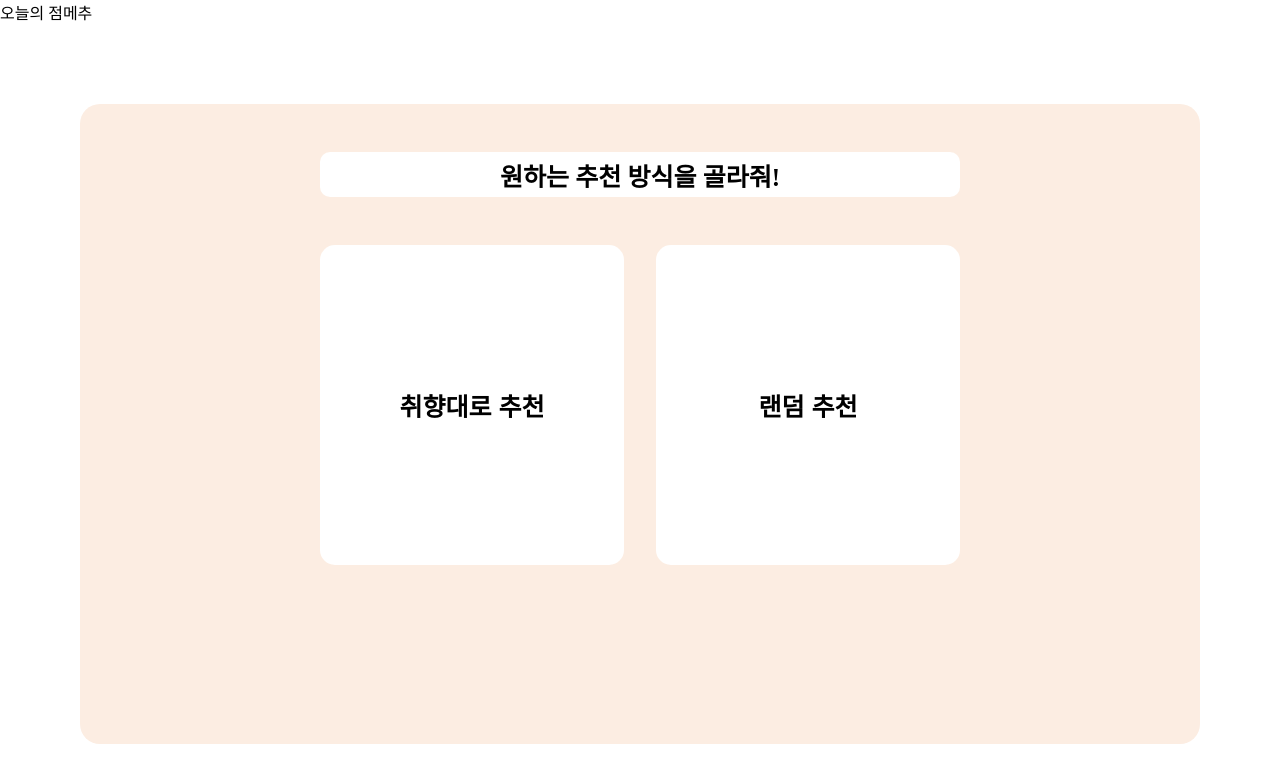
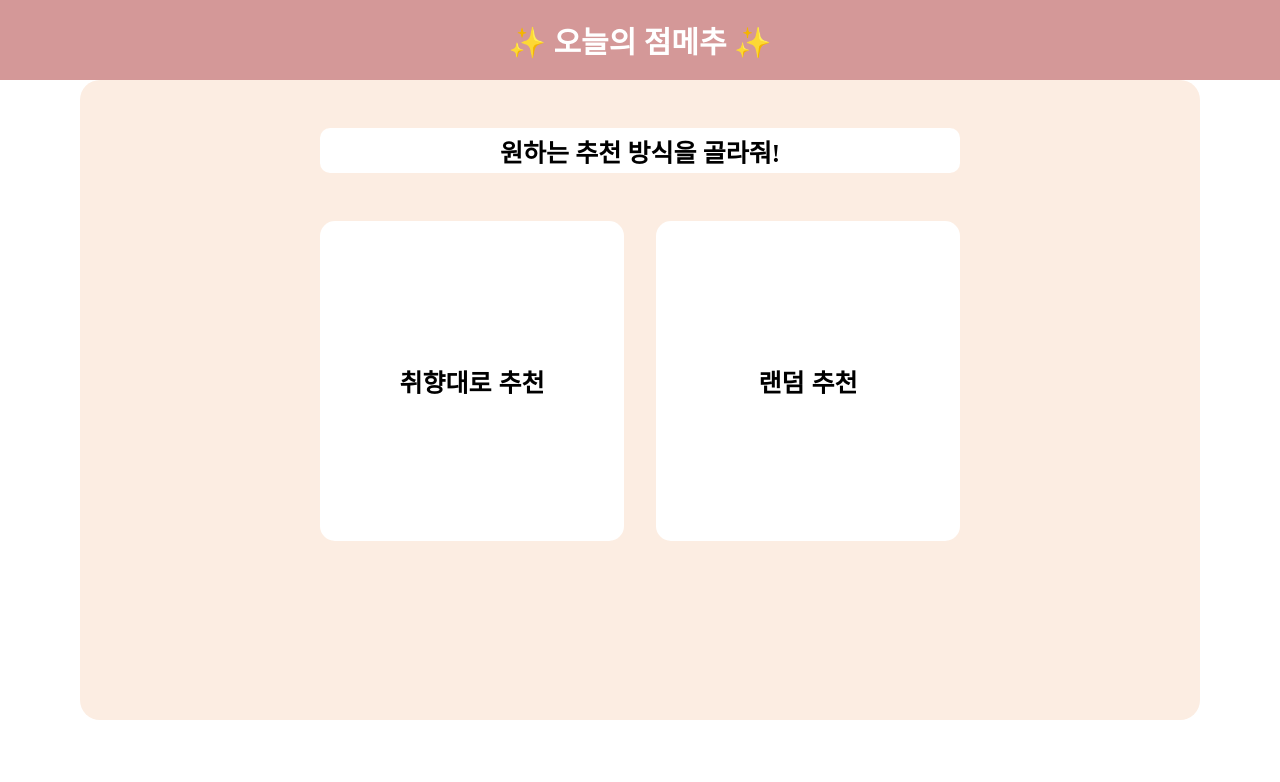
Before and after one commit to DO-SOPT-WEB/SooyeonShin, a React (Vite) app in the folder week3/assign1/: page / in a window 1280 px wide. Shown: the top 782 px of the page. Built offline with nearby package versions, Linux system fonts and the light colour scheme.

Commit message:
fix: 버튼 비활성화

```diff
--- a/week3/assign1/index.html
+++ b/week3/assign1/index.html
@@ -4,7 +4,7 @@
     <meta charset="UTF-8" />
     <link rel="icon" type="image/svg+xml" href="" />
     <meta name="viewport" content="width=device-width, initial-scale=1.0" />
-    <title>점메츄</title>
+    <title>✨점메츄✨</title>
   </head>
   <body>
     <div id="root"></div>
--- a/week3/assign1/src/App.jsx
+++ b/week3/assign1/src/App.jsx
@@ -1,16 +1,61 @@
+import { styled } from "styled-components"
 import Main from "./components/Main"
+import { useState } from "react"
+
+
 
 function App() {
+  const [type,setType]=useState(0);
+
+  const onType=(_type)=>{
+    setType(_type);
+  }
 
   return (
     <>
-      <header>
-        오늘의 점메추
-      </header>
-      <Main></Main>
+      <Header>
+          ✨ 오늘의 점메추 ✨
+          {(type===0)||<button type="button">처음으로</button>}
+      </Header>
+      <Main onType={onType} gotobase={0}></Main>
 
     </>
   )
 }
 
+const Header=styled.header`
+  position: fixed;
+  width: 100%;
+  height: 5rem;
+  background-color: #d49898;
+
+  display: flex;
+  justify-content: center;
+  align-items: center;
+
+  font-size: 30px;
+  font-weight: 800;
+  color: #fff;
+
+  & > button{
+    position: fixed;
+    right: 5rem;
+    width: 10rem;
+    height: 3rem;
+    border: none;
+    border-radius: 10px;
+    background-color: #fcede2;
+
+    //글자
+    font-size:25px;
+    font-weight: 600;
+    color: #d49898;
+
+    &:hover{
+      background-color: #f2dcdc;
+      cursor: pointer;
+    }
+  }
+`
+
 export default App
--- a/week3/assign1/src/components/Main.jsx
+++ b/week3/assign1/src/components/Main.jsx
@@ -9,7 +9,7 @@ import StageThree from "./StageThree";
 import ResultMenu from "./ResultMenu";
 import Random from "./Random";
 
-const Main =()=>{
+const Main =(props)=>{
   const [type,setType]=useState(0); //취향대로 추천인지(1), 랜덤추천인지(2)
   const [stage,setStage]= useState(0); //몇번째 단계인지 나타내주기
   const [title, setTitle] = useState("원하는 추천 방식을 골라줘!");
@@ -19,6 +19,7 @@ const Main =()=>{
   //랜덤인지 취향인지
   const changeType=(_type)=>{
     setType(_type);
+    props.onType(_type);
   };
 
   //각 stage에서 뭘 선택했는지 바꿔주는 함수 (자식컴포에 전달할)
--- a/week3/assign1/src/components/Random.jsx
+++ b/week3/assign1/src/components/Random.jsx
@@ -48,6 +48,16 @@ const CountContainer=styled.div`
   font-size: 50px;
   font-weight: 800;
   font-style: italic;
+  color: #fff;
+  text-shadow: 0 0 10px rgba(255, 255, 255, 0.8), /* 흰색 불빛 */
+               0 0 20px rgba(255, 255, 255, 0.8),
+               /* 0 0 30px rgba(255, 255, 255, 0.8),  */
+               0 0 30px #d49898,  /* 핑크색 불빛 */
+               0 0 40px #d49898,
+               0 0 60px #d49898,
+               0 0 80px #d49898,
+               0 0 100px #d49898,
+               0 0 120px #d49898;
 `
 
 
--- a/week3/assign1/src/components/SelectType.jsx
+++ b/week3/assign1/src/components/SelectType.jsx
@@ -69,7 +69,9 @@ const Wrapper=styled.div`
 
   }
     .chooseYet:hover{
+        /* border: 5px solid #d49898; */
         background-color: #f2dcdc;
+        color: #d49898;
         cursor: pointer;
       }
     & >.choose{
--- a/week3/assign1/src/components/StageOne.jsx
+++ b/week3/assign1/src/components/StageOne.jsx
@@ -12,6 +12,7 @@ const StageOne = (props) => {
 
   return (
     <Wrapper>
+      <div id="progress">1 / 3</div>
       <RadioContainer>
         <RadioLabel selected={state === 0} onClick={() => setState(0)}>
           한식
@@ -39,7 +40,7 @@ const StageOne = (props) => {
         </RadioLabel>
       </RadioContainer>
       <ButtonContainer>
-        <Button content="이전으로" onClick={() => change(0)} state={state}></Button>
+        <Button content="이전으로" onClick={() => change(0)} state={0}></Button>
         <Button content="다음으로" onClick={() => change(2)} state={state}></Button>
       </ButtonContainer>
     </Wrapper>
@@ -53,6 +54,13 @@ const Wrapper = styled.div`
   flex-direction: column;
   gap: 3rem;
   align-items: center;
+
+  & > #progress{
+    width: 100%;
+    display: flex;
+    justify-content: end;
+
+  }
 `;
 
 const RadioContainer = styled.div`
--- a/week3/assign1/src/components/StageThree.jsx
+++ b/week3/assign1/src/components/StageThree.jsx
@@ -12,6 +12,7 @@ const StageThree = (props) => {
 
   return (
     <Wrapper>
+      <div id="progress">1 / 3</div>
       <RadioContainer>
         <RadioLabel selected={state === 0} onClick={() => setState(0)}>
           국물O
@@ -31,7 +32,7 @@ const StageThree = (props) => {
         </RadioLabel>
       </RadioContainer>
       <ButtonContainer>
-        <Button content="이전으로" onClick={() => change(2)} state={state}></Button>
+        <Button content="이전으로" onClick={() => change(2)} state={2}></Button>
         <Button content="결과보기" onClick={() => change(4)} state={state}></Button>
       </ButtonContainer>
     </Wrapper>
@@ -53,6 +54,13 @@ const RadioContainer = styled.div`
   display: flex;
   justify-content: center;
   gap: 3rem;
+
+  & > #progress{
+    width: 100%;
+    display: flex;
+    justify-content: end;
+
+  }
 `;
 
 const HiddenRadio = styled.input`
--- a/week3/assign1/src/components/StageTwo.jsx
+++ b/week3/assign1/src/components/StageTwo.jsx
@@ -12,6 +12,7 @@ const StageTwo = (props) => {
 
   return (
     <Wrapper>
+      <div id="progress">1 / 3</div>
       <RadioContainer>
         <RadioLabel selected={state === 0} onClick={() => setState(0)}>
           밥
@@ -39,7 +40,7 @@ const StageTwo = (props) => {
         </RadioLabel>
       </RadioContainer>
       <ButtonContainer>
-        <Button content="이전으로" onClick={() => change(1)} state={state}></Button>
+        <Button content="이전으로" onClick={() => change(1)} state={1}></Button>
         <Button content="다음으로" onClick={() => change(3)} state={state}></Button>
       </ButtonContainer>
     </Wrapper>
@@ -53,6 +54,13 @@ const Wrapper = styled.div`
   flex-direction: column;
   gap: 3rem;
   align-items: center;
+
+  & > #progress{
+    width: 100%;
+    display: flex;
+    justify-content: end;
+
+  }
 `;
 
 const RadioContainer = styled.div`
```
